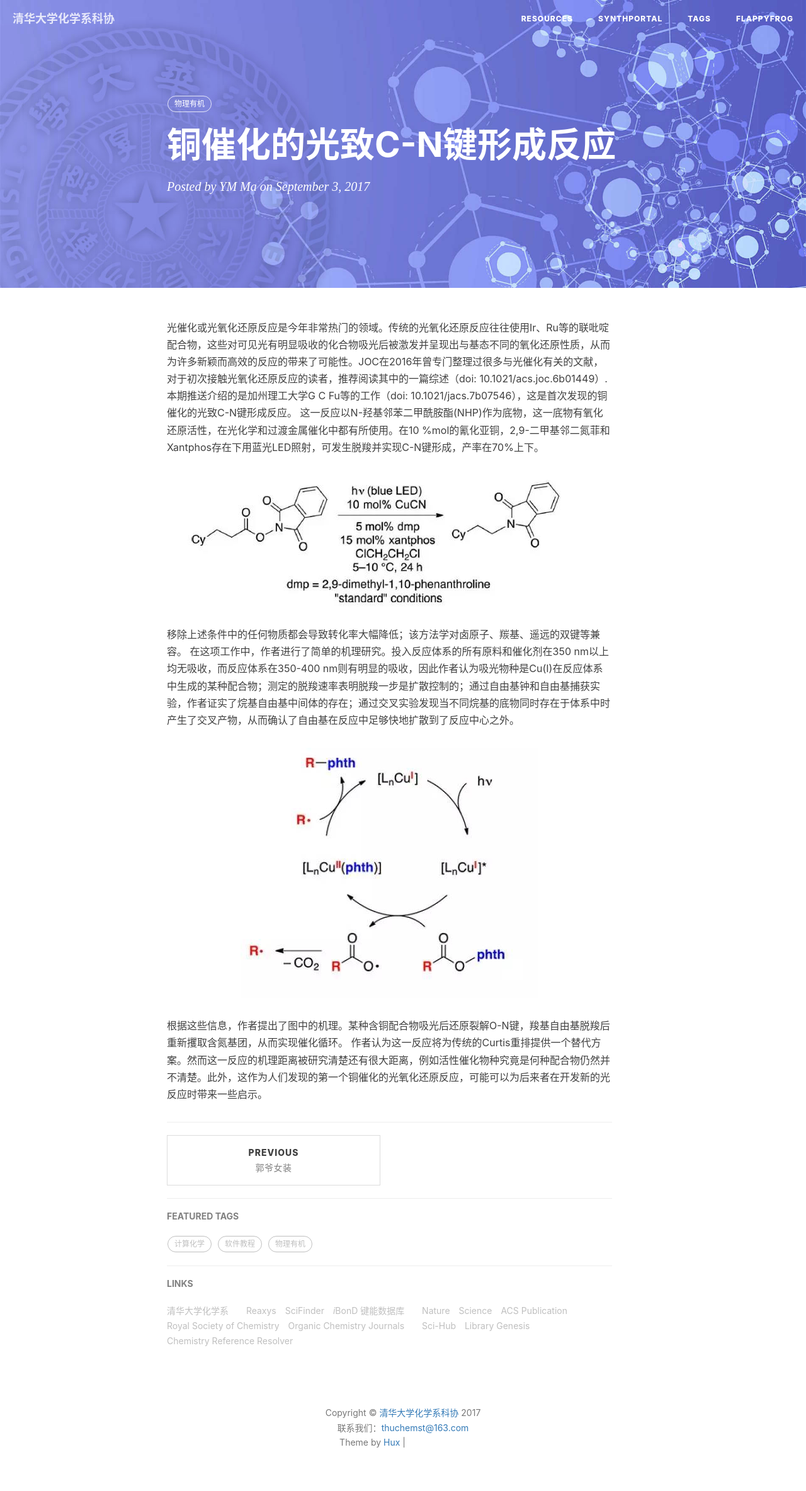
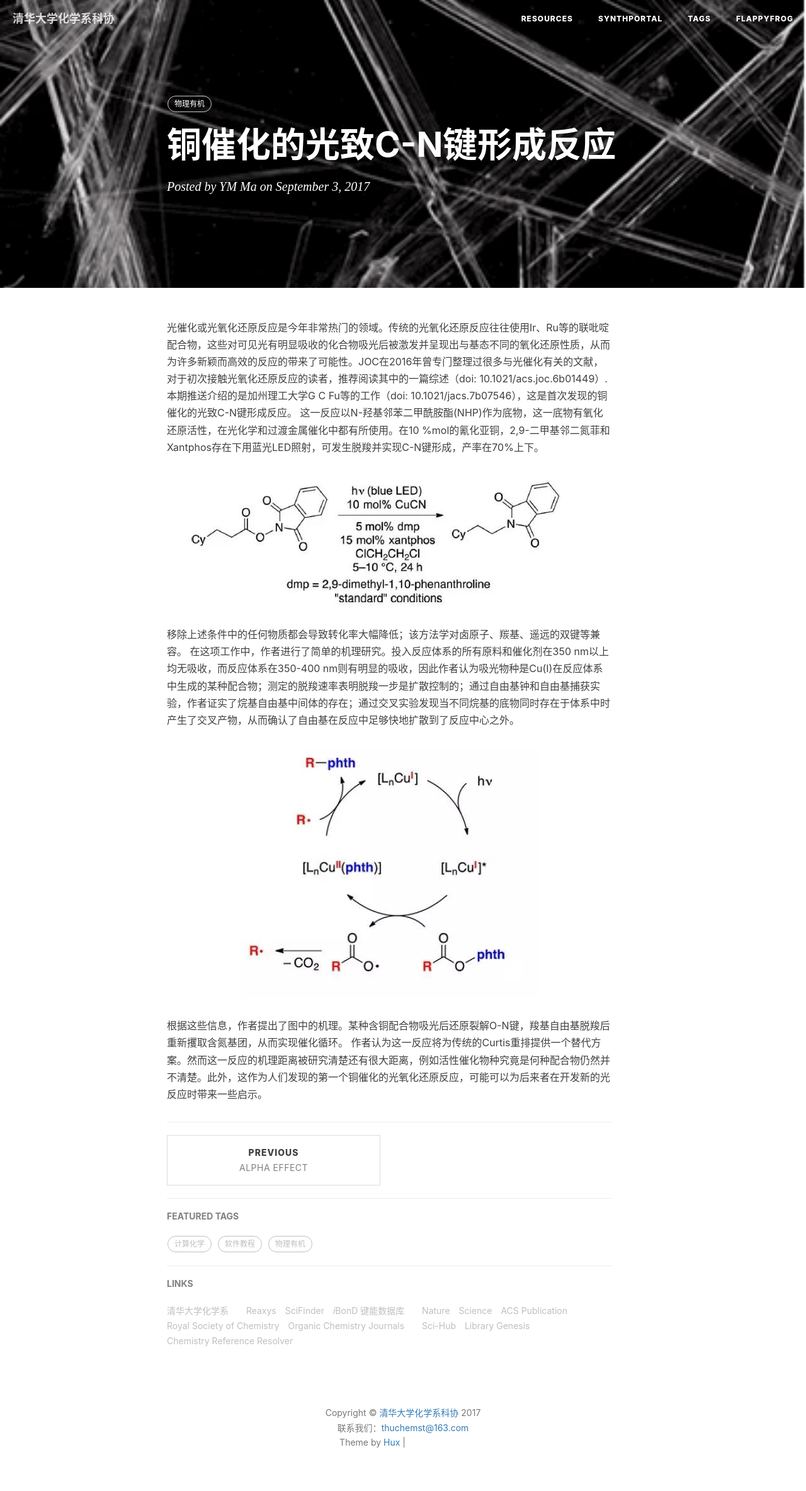
Before and after one commit to THUchemST/thuchemst.github.io, a Jekyll site: the page built from _posts/2017-09-03-copper-catalyzed-photoinduced-C-N-formation.markdown, in a window 1280 px wide. Shown: the whole page at 63% size. Built offline with Jekyll 4.4.1, drawn with Linux system fonts in a browser that asks for light colours; nearby versions of some CDN libraries; grey boxes are pictures that could not be loaded.

Commit message:
加上图片

```diff
--- a/_posts/2017-08-05-alpha-effect.markdown
+++ b/_posts/2017-08-05-alpha-effect.markdown
@@ -1,6 +1,6 @@
 ---
 layout: post
-title: "郭爷女装"
+title: "Alpha Effect"
 date:  2017-08-05 12:00:00
 author: "YM Ma"
 header-img: "img/post-bg-alpha.jpg"
--- a/_posts/2017-09-03-copper-catalyzed-photoinduced-C-N-formation.markdown
+++ b/_posts/2017-09-03-copper-catalyzed-photoinduced-C-N-formation.markdown
@@ -3,7 +3,7 @@ layout: post
 title: "铜催化的光致C-N键形成反应"
 date:  2017-09-03 12:00:00
 author: "YM Ma"
-header-img:
+header-img: "img/timg.png"
 
 stick: 0
 hide: 0
```
Also changed, not shown: img/timg.png (added).
